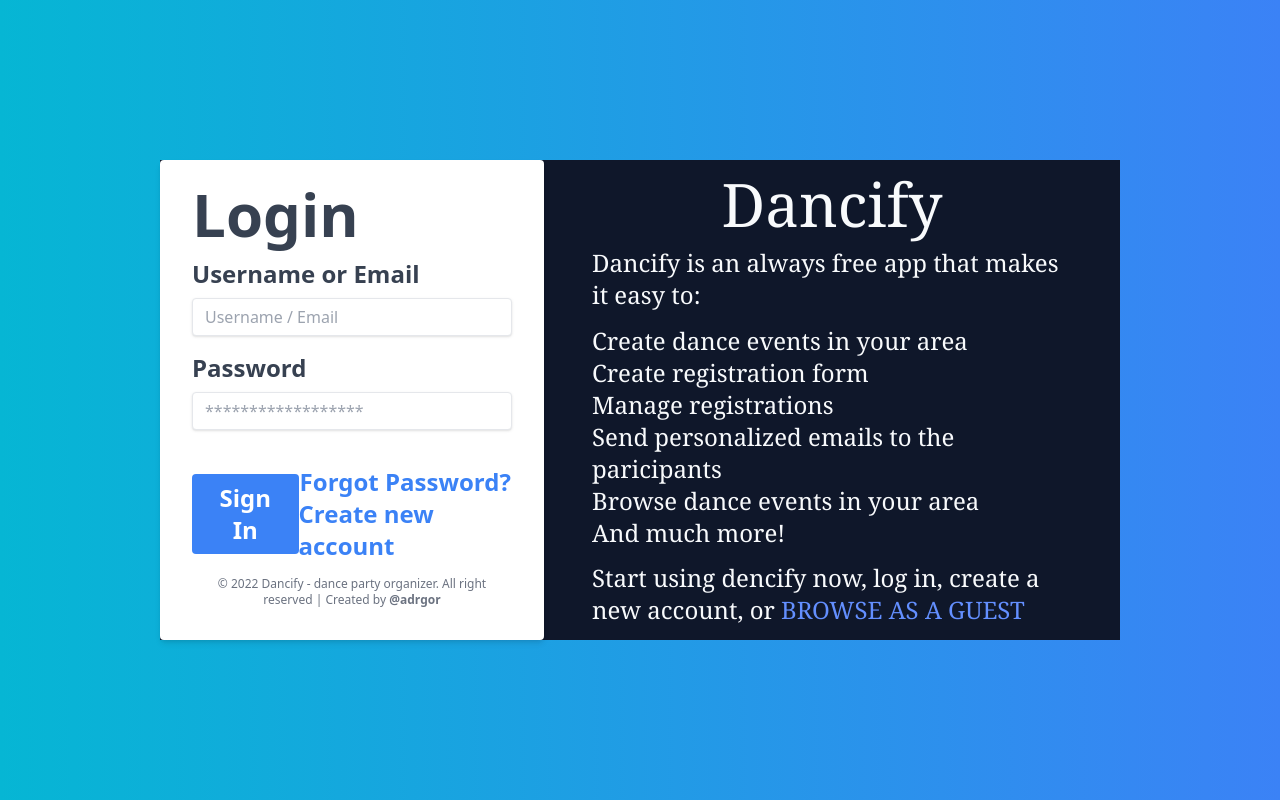
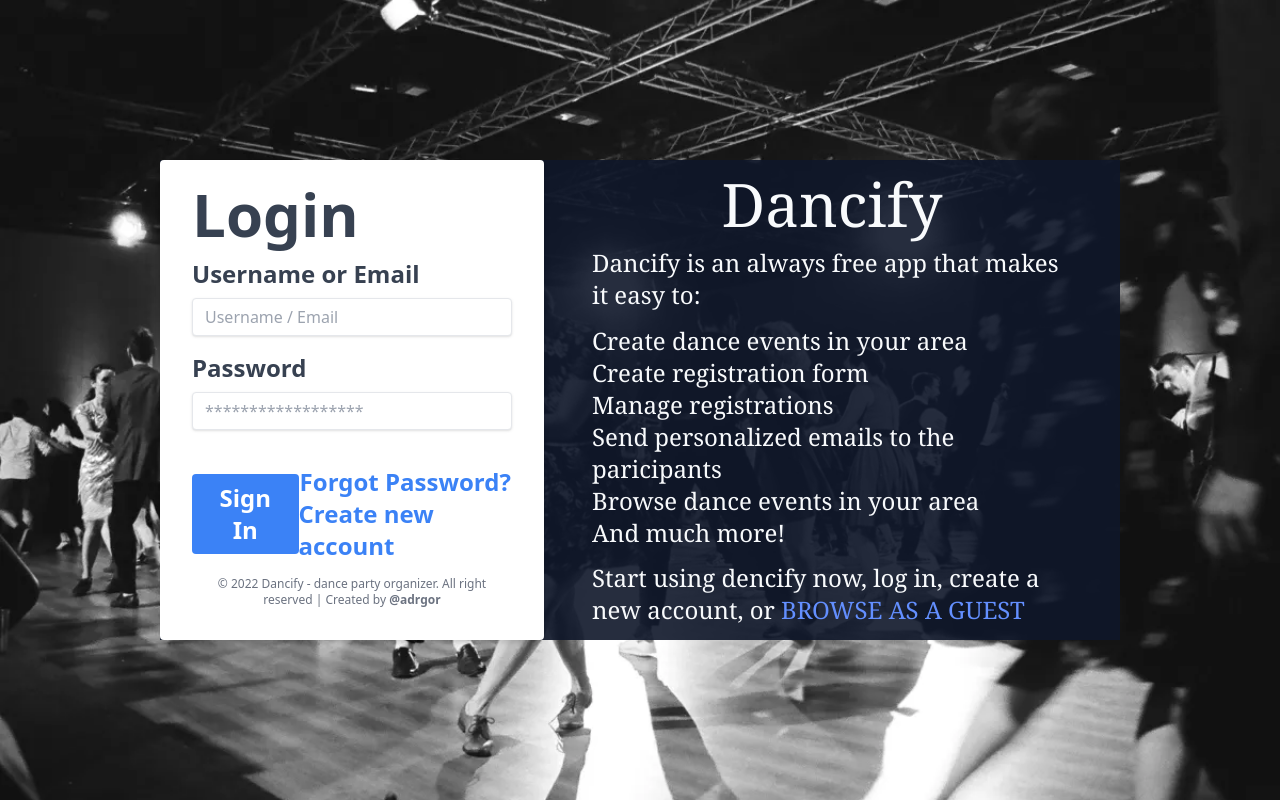
Before and after one commit to adrgor/dance-organizer-frontend, a React (Create React App) app: page /login in a window 1280 px wide. Built offline with nearby package versions, Linux system fonts and the light colour scheme.

Commit message:
Changed background

```diff
--- a/src/App.js
+++ b/src/App.js
@@ -12,7 +12,7 @@ import EventDetails from './components/EventDetails/EventDetails'
 function App() {
 
   return (
-    <div className='App h-14 bg-gradient-to-r from-cyan-500 to-blue-500 h-full flex flex-col items-center justify-evenly'>
+    <div className='App h-14 bg-[url("/public/social-dance.webp")] bg-cover h-full flex flex-col items-center justify-evenly'>
       <BrowserRouter>
         <Routes>
           <Route path='login' element={<LoginPage/>}/>
--- a/src/components/LoginPage/LoginPage.js
+++ b/src/components/LoginPage/LoginPage.js
@@ -5,7 +5,7 @@ import LoginForm from './LoginForm'
 export default function LoginPage() {
 
   return (
-      <div className='h-3/5 w-3/4 bg-slate-900 flex items-center'>
+      <div className='h-3/5 w-3/4 bg-slate-900/[0.9] flex items-center'>
         <LoginForm/>
         <InfoBox/>
       </div>
```
